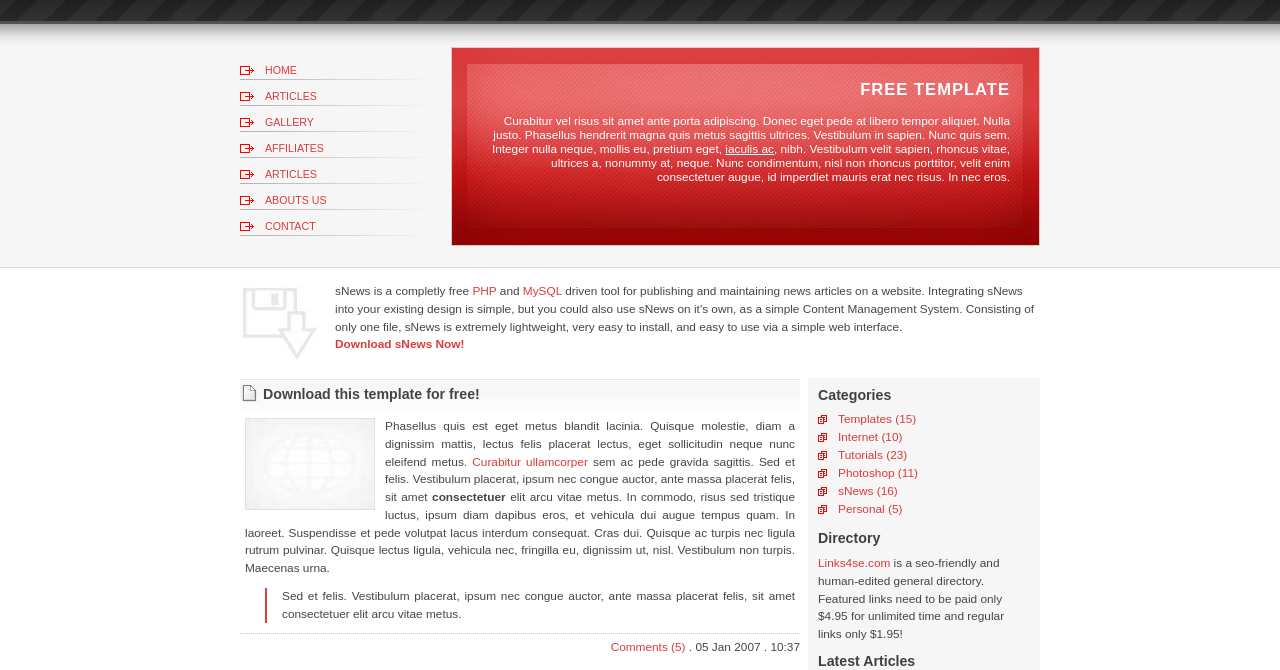
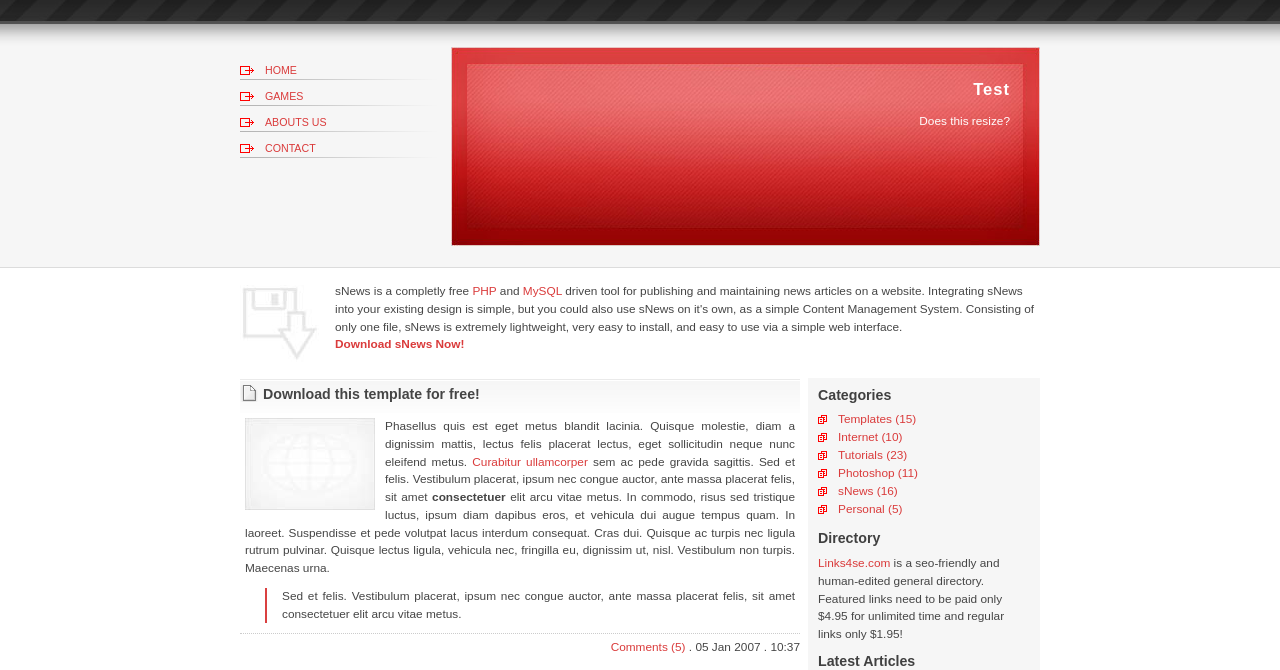
Before and after one commit to NineLivesGaming/ninelivesgaming.github.io, a plain HTML site: page index.html in a window 1280 px wide. Shown: the part 74-744 px from the top of the page. Drawn offline with Linux system fonts and the light colour scheme.

Commit message:
More site changes

```diff
--- a/index.html
+++ b/index.html
@@ -31,19 +31,16 @@
 	<div id="wrap">
 			<div id="pic">
 				<div id="slogan">
-					<h1>FREE TEMPLATE</h1>
+					<h1>Test</h1>
 					<h2>
-					Curabitur vel risus sit amet ante porta adipiscing. Donec eget pede at libero tempor aliquet. Nulla justo. Phasellus hendrerit magna quis metus sagittis ultrices. Vestibulum in sapien. Nunc quis sem. Integer nulla neque, mollis eu, pretium eget, <a href="#" title="#">iaculis ac</a>, nibh. Vestibulum velit sapien, rhoncus vitae, ultrices a, nonummy at, neque. Nunc condimentum, nisl non rhoncus porttitor, velit enim consectetuer augue, id imperdiet mauris erat nec risus. In nec eros.
+					Does this resize?
 					</h2>
 				</div>
 			</div>
 			<div id="menu">
 						<ul>
-							<li><a href="http://www.free-css-templates.com" title="home">HOME</a></li>
-							<li><a href="#" title="Articles">ARTICLES</a></li>
-							<li><a href="#" title="Gallery">GALLERY</a></li>
-							<li><a href="#" title="Affiliates">AFFILIATES</a></li>
-							<li><a href="#" title="Articles">ARTICLES</a></li>
+							<li><a href="http://www.ninelivesgaming.com" title="home">HOME</a></li>
+							<li><a href="#" title="Games">GAMES</a></li>
 							<li><a href="#" title="Abous us">ABOUTS US</a></li>
 							<li><a href="#" title="Contact">CONTACT</a></li>
 
```
